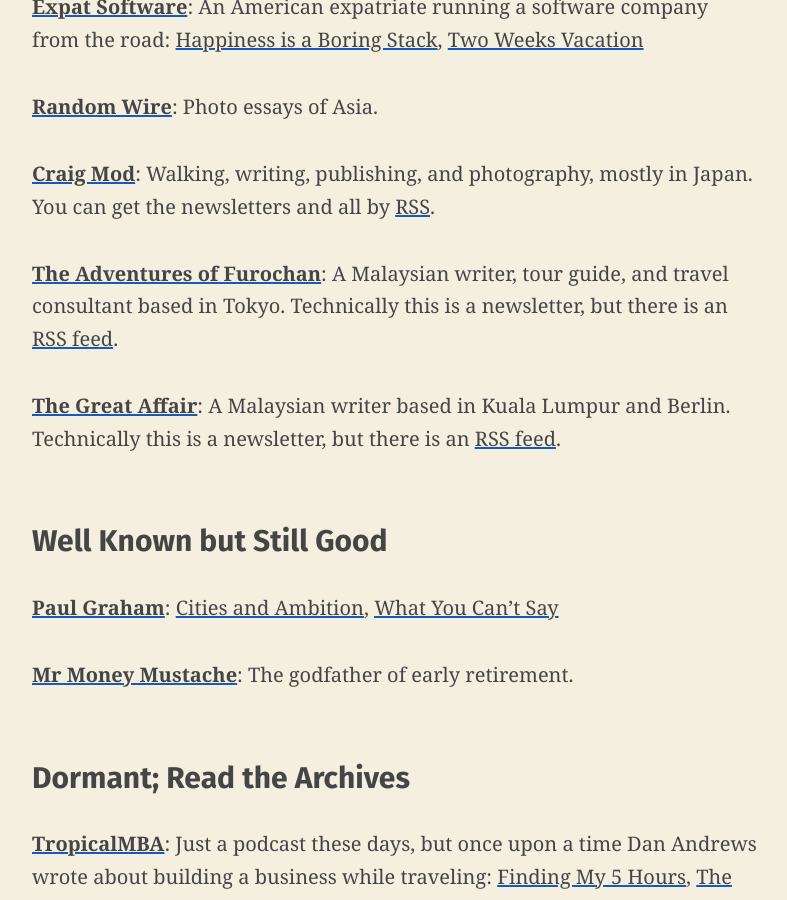
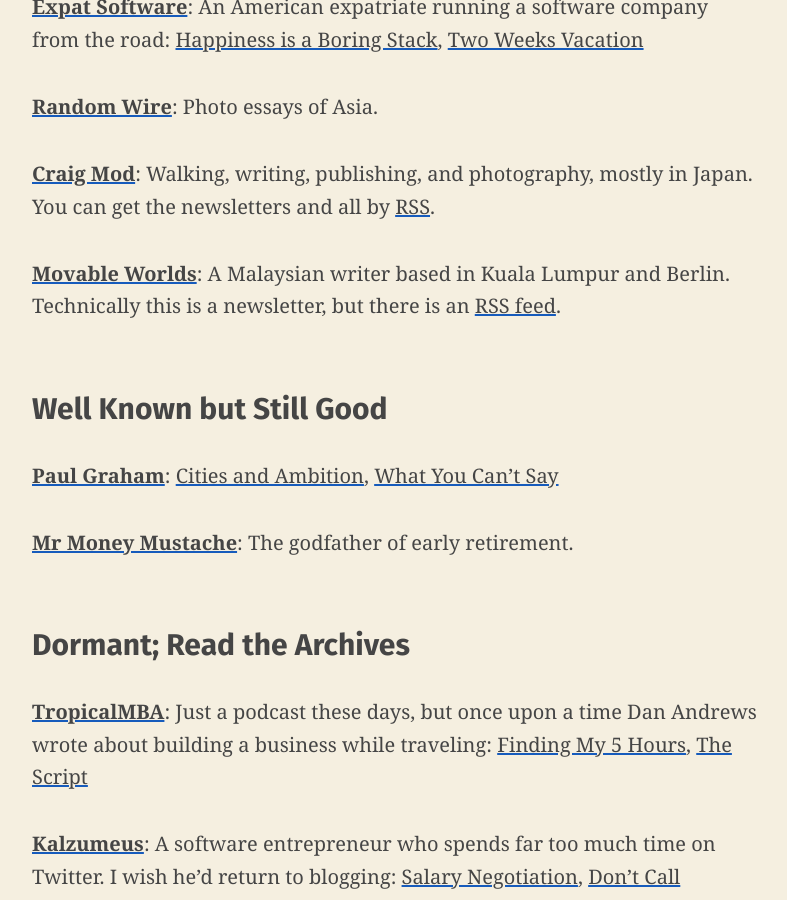
Before and after one commit to bradonomics/bradonomics.com, a Jekyll site: the page built from _pages/blogroll.md, in a window 1280 px wide and 900 px high, scrolled down 764 px. Shown: the whole window, without its empty margins (244-1031 px from the left). Built offline with Jekyll 4.4.1, drawn with Linux system fonts in a browser that asks for light colours.

Commit message:
Update blogroll

```diff
--- a/_pages/blogroll.md
+++ b/_pages/blogroll.md
@@ -17,9 +17,9 @@
 
 [**Craig Mod**](https://craigmod.com/): Walking, writing, publishing, and photography, mostly in Japan. You can get the newsletters and all by [RSS](https://craigmod.com/index.xml).
 
-[**The Adventures of Furochan**](https://furochan.substack.com/archive): A Malaysian writer, tour guide, and travel consultant based in Tokyo. Technically this is a newsletter, but there is an [RSS feed](https://furochan.substack.com/feed/).
+<!-- [**The Adventures of Furochan**](https://furochan.substack.com/archive): A Malaysian writer, tour guide, and travel consultant based in Tokyo. Technically this is a newsletter, but there is an [RSS feed](https://furochan.substack.com/feed/). -->
 
-[**The Great Affair**](https://thegreataffair.substack.com/archive): A Malaysian writer based in Kuala Lumpur and Berlin. Technically this is a newsletter, but there is an [RSS feed](https://thegreataffair.substack.com/feed/).
+[**Movable Worlds**](https://movableworlds.substack.com/archive): A Malaysian writer based in Kuala Lumpur and Berlin. Technically this is a newsletter, but there is an [RSS feed](https://movableworlds.substack.com/feed/).
 
 ## Well Known but Still Good
 
```
